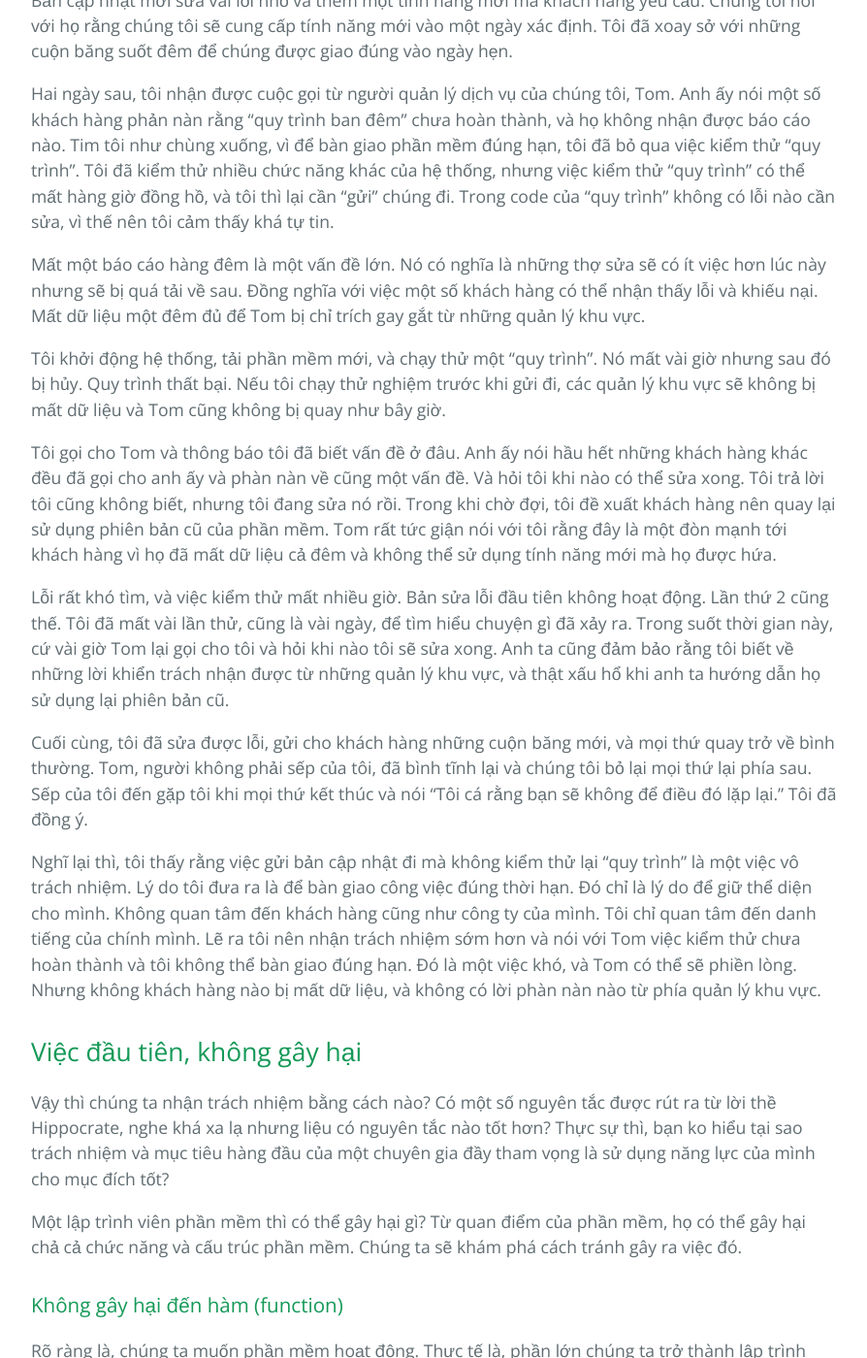
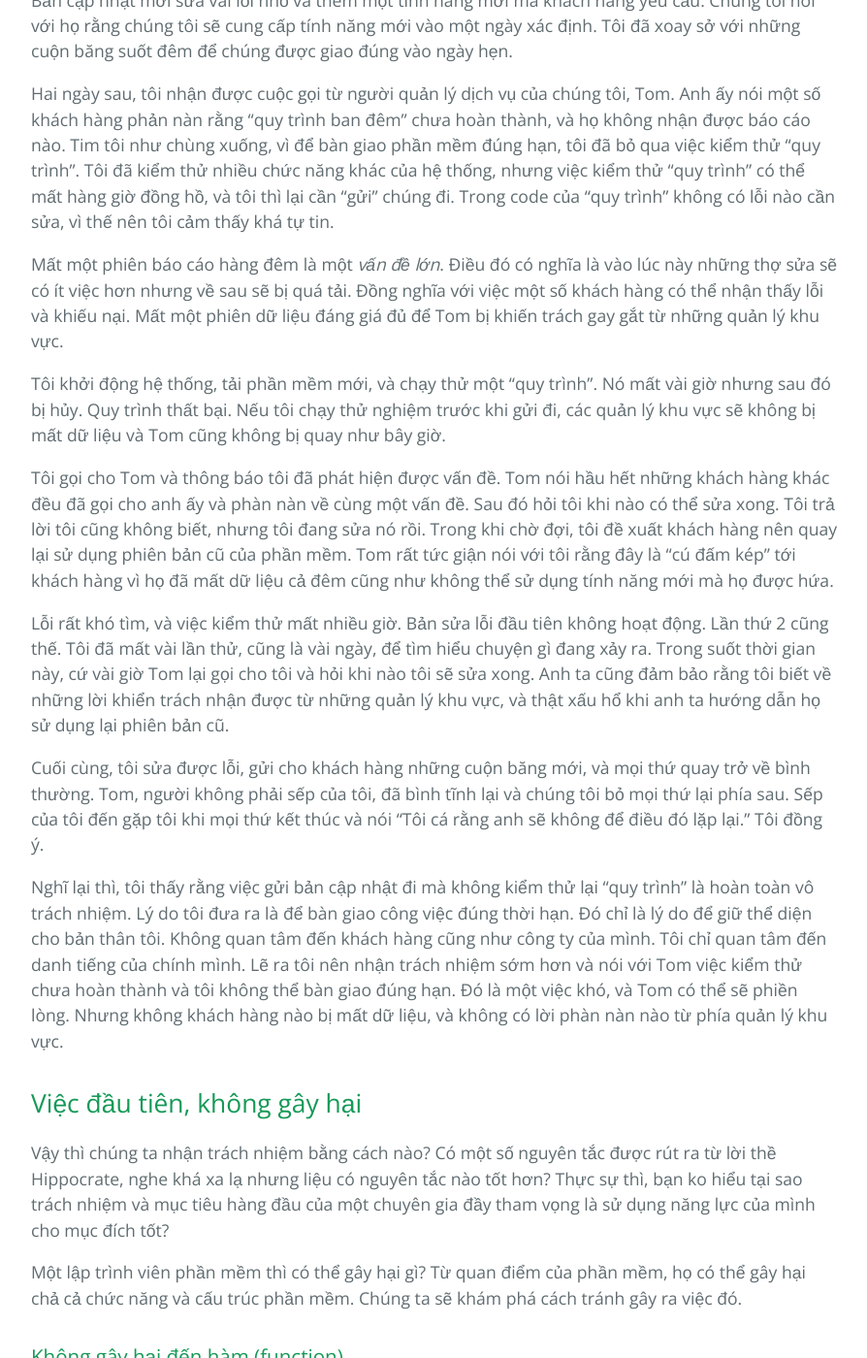
Before and after one commit to HaiBV/haibv.github.io, a Jekyll site: the page built from clean-coder/chapter-1-professionalism.md, in a window 1280 px wide and 1400 px high, scrolled down 2313 px. Shown: the whole window at 97% size, without its empty margins (192-1086 px from the left). Built offline with Jekyll 4.4.1, drawn with Linux system fonts in a browser that asks for light colours; our own code applies the rules of GitHub Pages for plain Markdown files.

Commit message:
Book - The Clean Coder - Correction

```diff
--- a/clean-coder/chapter-1-professionalism.md
+++ b/clean-coder/chapter-1-professionalism.md
@@ -40,17 +40,17 @@ Bản cập nhật mới sửa vài lỗi nhỏ và thêm một tính năng mớ
 
 Hai ngày sau, tôi nhận được cuộc gọi từ người quản lý dịch vụ của chúng tôi, Tom. Anh ấy nói một số khách hàng phản nàn rằng "quy trình ban đêm" chưa hoàn thành, và họ không nhận được báo cáo nào. Tim tôi như chùng xuống, vì để bàn giao phần mềm đúng hạn, tôi đã bỏ qua việc kiểm thử "quy trình". Tôi đã kiểm thử nhiều chức năng khác của hệ thống, nhưng việc kiểm thử "quy trình" có thể mất hàng giờ đồng hồ, và tôi thì lại cần "gửi" chúng đi. Trong code của "quy trình" không có lỗi nào cần sửa, vì thế nên tôi cảm thấy khá tự tin.
 
-Mất một báo cáo hàng đêm là một vấn đề lớn. Nó có nghĩa là những thợ sửa sẽ có ít việc hơn lúc này nhưng sẽ bị quá tải về sau. Đồng nghĩa với việc một số khách hàng có thể nhận thấy lỗi và khiếu nại. Mất dữ liệu một đêm đủ để Tom bị chỉ trích gay gắt từ những quản lý khu vực.
+Mất một phiên báo cáo hàng đêm là một _vấn đề lớn_. Điều đó có nghĩa là vào lúc này những thợ sửa sẽ có ít việc hơn nhưng về sau sẽ bị quá tải. Đồng nghĩa với việc một số khách hàng có thể nhận thấy lỗi và khiếu nại. Mất một phiên dữ liệu đáng giá đủ để Tom bị khiến trách gay gắt từ những quản lý khu vực.
 
 Tôi khởi động hệ thống, tải phần mềm mới, và chạy thử một "quy trình". Nó mất vài giờ nhưng sau đó bị hủy. Quy trình thất bại. Nếu tôi chạy thử nghiệm trước khi gửi đi, các quản lý khu vực sẽ không bị mất dữ liệu và Tom cũng không bị quay như bây giờ.
 
-Tôi gọi cho Tom và thông báo tôi đã biết vấn đề ở đâu. Anh ấy nói hầu hết những khách hàng khác đều đã gọi cho anh ấy và phàn nàn về cũng một vấn đề. Và hỏi tôi khi nào có thể sửa xong. Tôi trả lời tôi cũng không biết, nhưng tôi đang sửa nó rồi. Trong khi chờ đợi, tôi đề xuất khách hàng nên quay lại sử dụng phiên bản cũ của phần mềm. Tom rất tức giận nói với tôi rằng đây là một đòn mạnh tới khách hàng vì họ đã mất dữ liệu cả đêm và không thể sử dụng tính năng mới mà họ được hứa.
+Tôi gọi cho Tom và thông báo tôi đã phát hiện được vấn đề. Tom nói hầu hết những khách hàng khác đều đã gọi cho anh ấy và phàn nàn về cùng một vấn đề. Sau đó hỏi tôi khi nào có thể sửa xong. Tôi trả lời tôi cũng không biết, nhưng tôi đang sửa nó rồi. Trong khi chờ đợi, tôi đề xuất khách hàng nên quay lại sử dụng phiên bản cũ của phần mềm. Tom rất tức giận nói với tôi rằng đây là "cú đấm kép" tới khách hàng vì họ đã mất dữ liệu cả đêm cũng như không thể sử dụng tính năng mới mà họ được hứa.
 
-Lỗi rất khó tìm, và việc kiểm thử mất nhiều giờ. Bản sửa lỗi đầu tiên không hoạt động. Lần thứ 2 cũng thế. Tôi đã mất vài lần thử, cũng là vài ngày, để tìm hiểu chuyện gì đã xảy ra. Trong suốt thời gian này, cứ vài giờ Tom lại gọi cho tôi và hỏi khi nào tôi sẽ sửa xong. Anh ta cũng đảm bảo rằng tôi biết về những lời khiển trách nhận được từ những quản lý khu vực, và thật xấu hổ khi anh ta hướng dẫn họ sử dụng lại phiên bản cũ.
+Lỗi rất khó tìm, và việc kiểm thử mất nhiều giờ. Bản sửa lỗi đầu tiên không hoạt động. Lần thứ 2 cũng thế. Tôi đã mất vài lần thử, cũng là vài ngày, để tìm hiểu chuyện gì đang xảy ra. Trong suốt thời gian này, cứ vài giờ Tom lại gọi cho tôi và hỏi khi nào tôi sẽ sửa xong. Anh ta cũng đảm bảo rằng tôi biết về những lời khiển trách nhận được từ những quản lý khu vực, và thật xấu hổ khi anh ta hướng dẫn họ sử dụng lại phiên bản cũ.
 
-Cuối cùng, tôi đã sửa được lỗi, gửi cho khách hàng những cuộn băng mới, và mọi thứ quay trở về bình thường. Tom, người không phải sếp của tôi, đã bình tĩnh lại và chúng tôi bỏ lại mọi thứ lại phía sau. Sếp của tôi đến gặp tôi khi mọi thứ kết thúc và nói "Tôi cá rằng bạn sẽ không để điều đó lặp lại." Tôi đã đồng ý.
+Cuối cùng, tôi sửa được lỗi, gửi cho khách hàng những cuộn băng mới, và mọi thứ quay trở về bình thường. Tom, người không phải sếp của tôi, đã bình tĩnh lại và chúng tôi bỏ mọi thứ lại phía sau. Sếp của tôi đến gặp tôi khi mọi thứ kết thúc và nói "Tôi cá rằng anh sẽ không để điều đó lặp lại." Tôi đồng ý.
 
-Nghĩ lại thì, tôi thấy rằng việc gửi bản cập nhật đi mà không kiểm thử lại "quy trình" là một việc vô trách nhiệm. Lý do tôi đưa ra là để bàn giao công việc đúng thời hạn. Đó chỉ là lý do để giữ thể diện cho mình. Không quan tâm đến khách hàng cũng như công ty của mình. Tôi chỉ quan tâm đến danh tiếng của chính mình. Lẽ ra tôi nên nhận trách nhiệm sớm hơn và nói với Tom việc kiểm thử chưa hoàn thành và tôi không thể bàn giao đúng hạn. Đó là một việc khó, và Tom có thể sẽ phiền lòng. Nhưng không khách hàng nào bị mất dữ liệu, và không có lời phàn nàn nào từ phía quản lý khu vực.
+Nghĩ lại thì, tôi thấy rằng việc gửi bản cập nhật đi mà không kiểm thử lại "quy trình" là hoàn toàn vô trách nhiệm. Lý do tôi đưa ra là để bàn giao công việc đúng thời hạn. Đó chỉ là lý do để giữ thể diện cho bản thân tôi. Không quan tâm đến khách hàng cũng như công ty của mình. Tôi chỉ quan tâm đến danh tiếng của chính mình. Lẽ ra tôi nên nhận trách nhiệm sớm hơn và nói với Tom việc kiểm thử chưa hoàn thành và tôi không thể bàn giao đúng hạn. Đó là một việc khó, và Tom có thể sẽ phiền lòng. Nhưng không khách hàng nào bị mất dữ liệu, và không có lời phàn nàn nào từ phía quản lý khu vực.
 
 ## Việc đầu tiên, không gây hại
 
```
